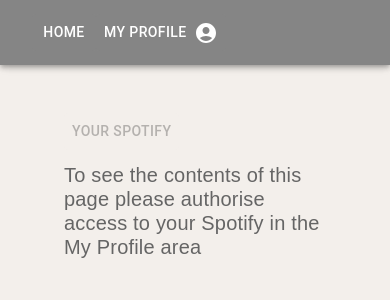
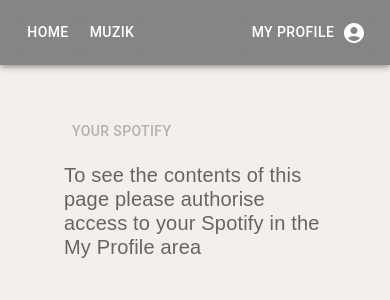
Before and after one commit to mrpingu98/personalProject, a React (Create React App) app in the folder app/: page /music in a window 390 px wide. Shown: the top 300 px of the page. Built offline with nearby package versions, Linux system fonts and the light colour scheme.

Commit message:
MS35 Styling changes for mobile (#27)

```diff
--- a/app/src/Layout/Navbar.tsx
+++ b/app/src/Layout/Navbar.tsx
@@ -17,7 +17,9 @@ const NavBar: React.FC = () => {
   const { userName } = useUserName();
   const { t } = useTranslation("navbar");
 
-  const pages = [t("Muzik"), t("Merch")];
+  const pages = [t("Muzik"),
+    // t("Merch")
+];
 
   const handleNavbarNavigation = (page: string) => {
     if (page === t("Muzik")) {
@@ -37,15 +39,9 @@ const NavBar: React.FC = () => {
 
   return (
     <AppBar className={styles.navBar} sx={{ backgroundColor: "#858585" }}>
-      <Toolbar
-        disableGutters
-        sx={{
-          ml: 4,
-          mr: 4,
-        }}
-      >
+      <Toolbar disableGutters sx={{ml: 2, mr:2}}>
         <NavBarButton onClick={navigateHome} text={t("home")} />
-        <Box sx={{ flexGrow: 1, display: { xs: "none", md: "flex" } }}>
+        <Box sx={{ flexGrow: 1, display: "flex"}}>
           {pages.map((page) => (
             <NavBarButton
               key={page}
@@ -75,11 +71,6 @@ const useStyles = makeStyles({
   userName: {
     display: "flex",
     justifyContent: "flex-end",
-  },
-  toolbar: {
-    padding: 2,
-    marginLeft: 2,
-    marginRight: 2,
-  },
+  }
 });
 export default NavBar;
--- a/app/src/Pages/Music/PersonalisedSpotify/index.tsx
+++ b/app/src/Pages/Music/PersonalisedSpotify/index.tsx
@@ -86,6 +86,9 @@ const useStyles = makeStyles({
     display: "flex",
     flexDirection: "row",
     justifyContent: "flex-start",
+    '@media (max-width: 600px)': {
+      flexDirection: 'column',
+    },
   },
   mainContainer: {
     alignItems: "flex-start",
--- a/app/src/Pages/Music/index.tsx
+++ b/app/src/Pages/Music/index.tsx
@@ -88,6 +88,9 @@ const useStyles = makeStyles({
     display: "flex",
     flexDirection: "row",
     justifyContent: "space-between",
+    '@media (max-width: 600px)': {
+      flexDirection: 'column', // Apply for screens up to 600px (xs screens)
+    },
   },
   listContainer: {
     padding: theme.spacing(4),
```
